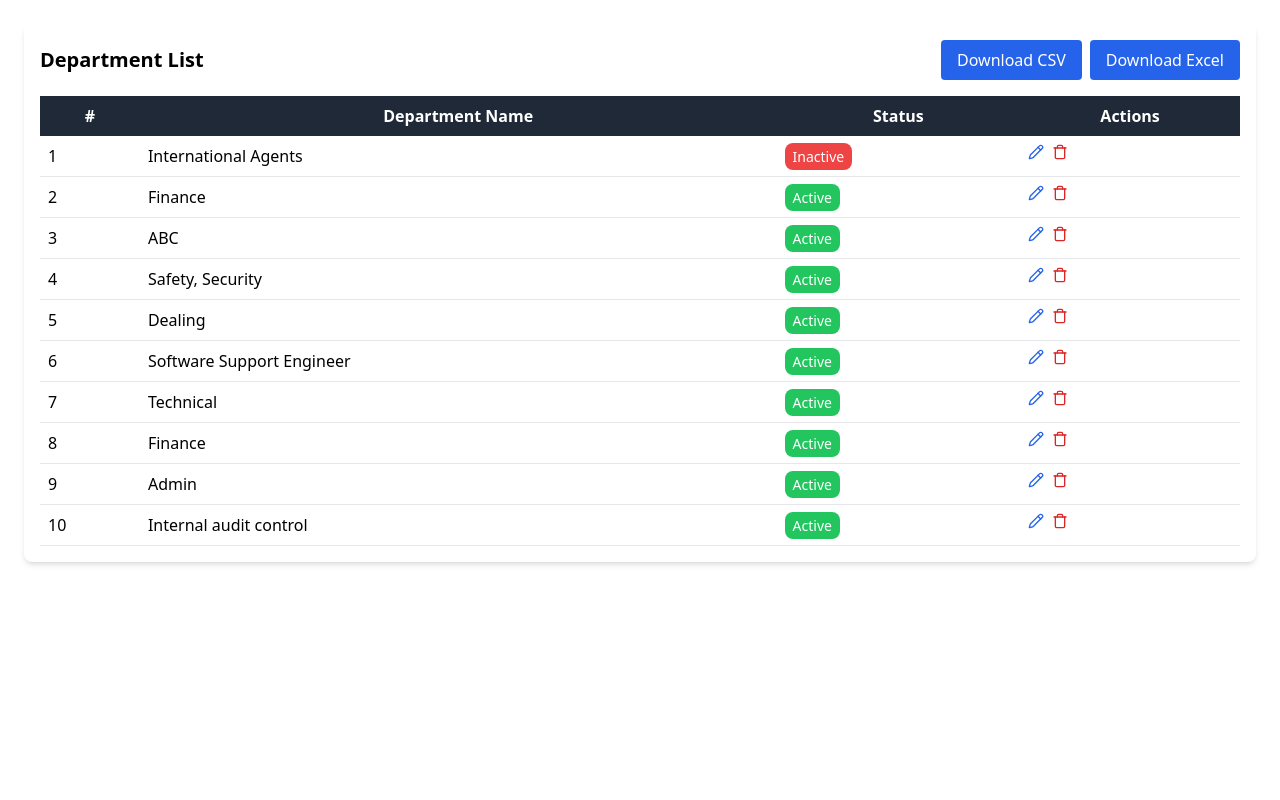
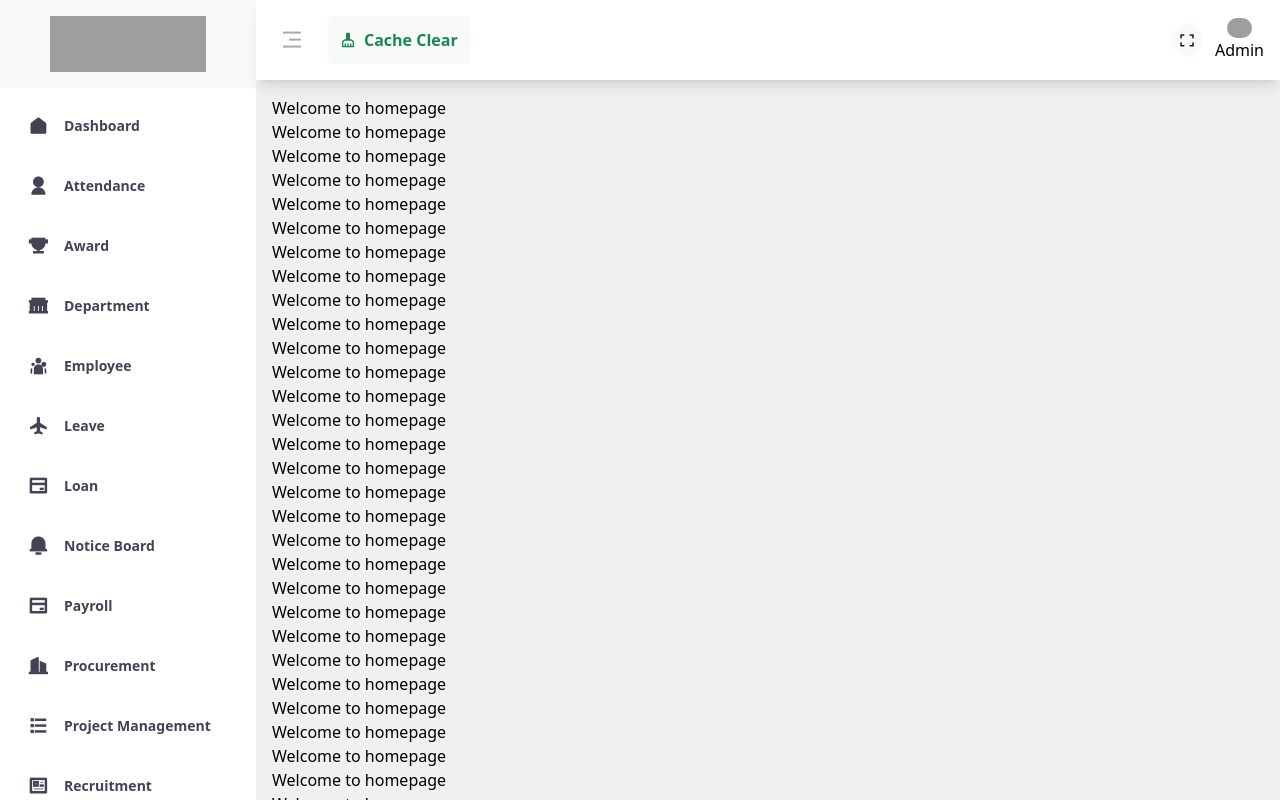
Before and after one commit to JULEEP/vendorpanel, a React (Create React App) app: page / in a window 1280 px wide. Built offline with nearby package versions, Linux system fonts and the light colour scheme; grey boxes are pictures that could not be loaded.

Commit message:
fix layout and app.jsx

```diff
--- a/src/App.js
+++ b/src/App.js
@@ -1,14 +1,23 @@
 
 import React from "react";
 import DepartmentList from "./Components/department";  // Correct the path here
+import { Routes,Route } from "react-router-dom";
+// import AdminLayout from "./Layout/AdminLayout.js";
+import Homepage from "./Pages/Homepage";
+// import { Route } from "lucide-react";
+import AdminLayout from "./Layout/AdminLayout.jsx";
+
 
 
 
 function App() {
   return (
-    <div className="App">
-      <DepartmentList /> {/* Render the DepartmentList component */}
-    </div>
+    <AdminLayout>
+      <Routes>
+        <Route path="/" element={<Homepage/>}/>
+        <Route path="/department" element={<DepartmentList/>}/>
+      </Routes>
+    </AdminLayout>
   );
 }
 
```
